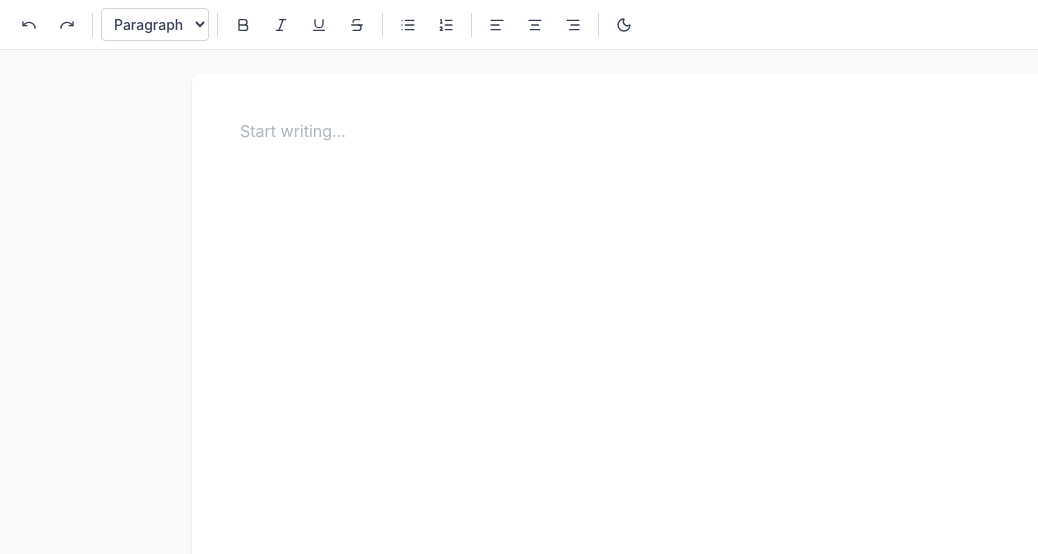
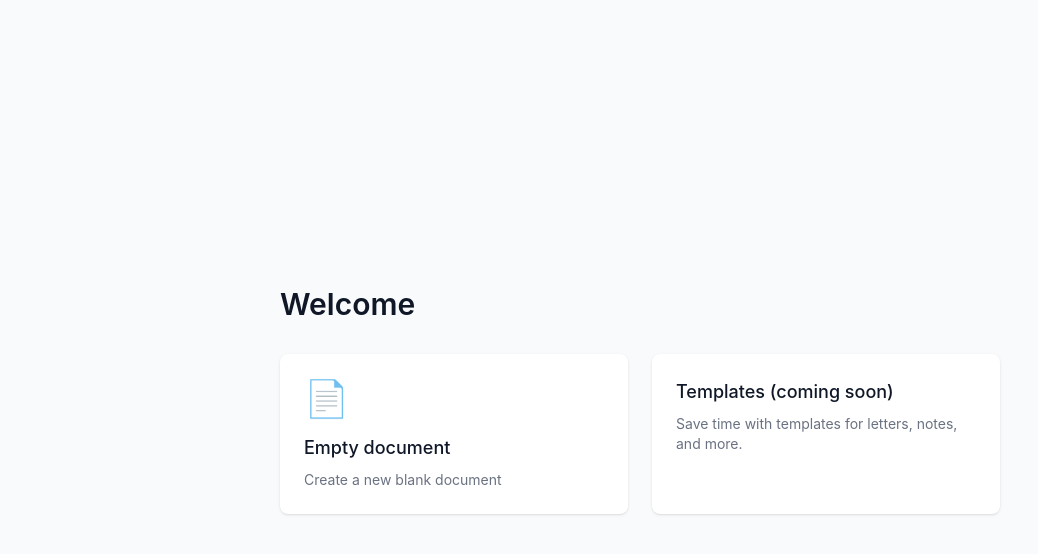
Before and after one commit to SpikeBark/WordClone, a React (Vite) app: page / in a window 1280 px wide. Shown: the top 554 px of the page, without its empty margins (0-1038 px from the left). Built offline with nearby package versions, Linux system fonts and the light colour scheme.

Commit message:
made document creation button

```diff
--- a/src/App.tsx
+++ b/src/App.tsx
@@ -1,5 +1,6 @@
 import { createContext, useContext, useState, useEffect } from 'react';
 import Editor from './components/Editor';
+import Home from './components/Home';
 
 type Theme = 'light' | 'dark';
 
@@ -50,9 +51,19 @@ function ThemeProvider({ children }: { children: React.ReactNode }) {
 }
 
 function App() {
+  const [openEditorKey, setOpenEditorKey] = useState<number | null>(null);
+
+  const createNewDocument = () => {
+    setOpenEditorKey(Date.now());
+  };
+
   return (
     <ThemeProvider>
-      <Editor />
+      {openEditorKey ? (
+        <Editor key={openEditorKey} />
+      ) : (
+        <Home onCreate={createNewDocument} />
+      )}
     </ThemeProvider>
   );
 }
--- /dev/null
+++ b/src/components/Home.tsx
@@ -0,0 +1,26 @@
+import React from 'react';
+
+export default function Home({ onCreate }: { onCreate: () => void }) {
+  return (
+    <div className="flex items-center justify-center h-screen bg-gray-50 dark:bg-gray-900">
+      <div className="w-full max-w-3xl mx-auto px-6">
+        <h1 className="text-3xl font-semibold text-gray-900 dark:text-gray-100 mb-8">Welcome</h1>
+        <div className="grid grid-cols-1 sm:grid-cols-2 gap-6">
+          <button
+            onClick={onCreate}
+            className="flex flex-col items-start p-6 bg-white dark:bg-gray-800 rounded-lg shadow hover:shadow-md transition"
+          >
+            <div className="text-4xl mb-4">📄</div>
+            <div className="text-lg font-medium text-gray-900 dark:text-gray-100">Empty document</div>
+            <div className="text-sm text-gray-500 dark:text-gray-400 mt-2">Create a new blank document</div>
+          </button>
+
+          <div className="p-6 bg-white dark:bg-gray-800 rounded-lg shadow flex flex-col">
+            <div className="text-lg font-medium text-gray-900 dark:text-gray-100">Templates (coming soon)</div>
+            <div className="text-sm text-gray-500 dark:text-gray-400 mt-2">Save time with templates for letters, notes, and more.</div>
+          </div>
+        </div>
+      </div>
+    </div>
+  );
+}
```
